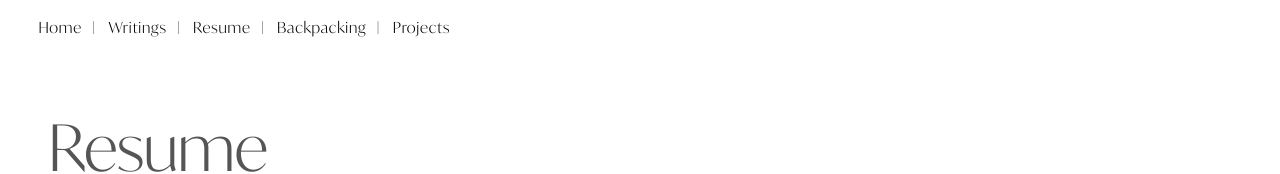
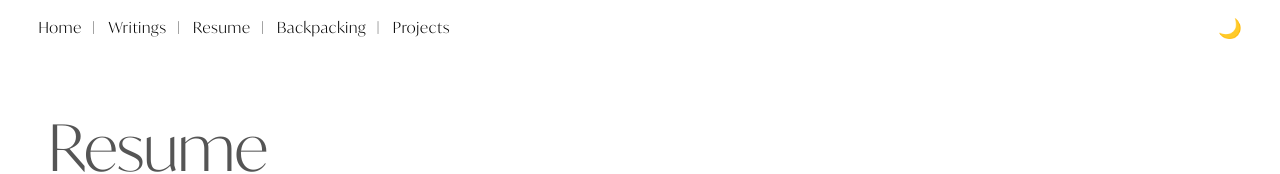
Before and after one commit to roshanibankar/iPortfolio, a React (Vite) app: page /resume in a window 1280 px wide. Shown: the top 174 px of the page. Built offline with nearby package versions, Linux system fonts and the light colour scheme; the HTML template or start-up script is replaced by a standard one.

Commit message:
dark mode

```diff
--- a/src/App.tsx
+++ b/src/App.tsx
@@ -1,28 +1,43 @@
 import './index.css'
-import { Routes, Route } from 'react-router-dom';
-import Home from './pages/Home';
-import Projects from './pages/Projects';
-import Backpacking from './pages/Backpacking';
-import Resume from './pages/Resume';
-import Writings from './pages/Writings';
-import WritingPage from "./pages/WritingPage";
-import Navbar from './components/Navbar';
+import { Routes, Route } from 'react-router-dom'
+import { useState, useEffect } from 'react'
+
+import Home from './pages/Home'
+import Projects from './pages/Projects'
+import Backpacking from './pages/Backpacking'
+import Resume from './pages/Resume'
+import Writings from './pages/Writings'
+import WritingPage from "./pages/WritingPage"
+import Navbar from './components/Navbar'
 
 function App() {
+
+  const [darkMode, setDarkMode] = useState(
+    window.matchMedia("(prefers-color-scheme: dark)").matches
+  )
+
+  useEffect(() => {
+    if (darkMode) {
+      document.body.classList.add("dark-mode")
+    } else {
+      document.body.classList.remove("dark-mode")
+    }
+  }, [darkMode])
+
   return (
     <>
-      <Navbar />
+      <Navbar toggleDarkMode={() => setDarkMode(!darkMode)} darkMode={darkMode} />
+
       <Routes>
         <Route path="/" element={<Home />} />
         <Route path="/projects" element={<Projects />} />
         <Route path="/backpacking" element={<Backpacking />} />
         <Route path="/resume" element={<Resume />} />
         <Route path="/writings" element={<Writings />} />
-        {/* Dynamic route for each writing */}
         <Route path="/writings/:slug" element={<WritingPage />} />
       </Routes>
     </>
-  );
+  )
 }
 
-export default App;
+export default App
--- a/src/components/Navbar.tsx
+++ b/src/components/Navbar.tsx
@@ -1,14 +1,21 @@
-import { useState } from "react";
-import { Link } from "react-router-dom";
-import "../index.css";
+import { useState } from "react"
+import { Link } from "react-router-dom"
+import "../index.css"
 
-export default function Navbar() {
-  const [menuOpen, setMenuOpen] = useState(false);
+type Props = {
+  toggleDarkMode: () => void
+  darkMode: boolean
+}
 
-  const toggleMenu = () => setMenuOpen(!menuOpen);
+export default function Navbar({ toggleDarkMode, darkMode }: Props) {
+
+  const [menuOpen, setMenuOpen] = useState(false)
+
+  const toggleMenu = () => setMenuOpen(!menuOpen)
 
   return (
     <header className="navbar">
+
       {/* Links */}
       <nav className={`nav-links ${menuOpen ? "active" : ""}`}>
         <Link to="/" onClick={() => setMenuOpen(false)}>Home</Link>
@@ -18,10 +25,21 @@ export default function Navbar() {
         <Link to="/projects" onClick={() => setMenuOpen(false)}>Projects</Link>
       </nav>
 
-      {/* Hamburger for mobile */}
-      <div className="menu-toggle" onClick={toggleMenu}>
-        {menuOpen ? "×" : "☰"}
+      {/* Right side controls */}
+      <div style={{ display: "flex", alignItems: "center", gap: "1rem" }}>
+
+        {/* Dark mode toggle */}
+        <button className="dark-toggle" onClick={toggleDarkMode}>
+          {darkMode ? "☀️" : "🌙"}
+        </button>
+
+        {/* Hamburger menu */}
+        <div className="menu-toggle" onClick={toggleMenu}>
+          {menuOpen ? "×" : "☰"}
+        </div>
+
       </div>
+
     </header>
-  );
+  )
 }
--- a/src/index.css
+++ b/src/index.css
@@ -17,23 +17,41 @@ html, body, #root {
 
 }
 
-
-
 .footer-wave {
   width: 100%;
   line-height: 0;
   margin: 0;
   padding: 0;
   margin-top: -290px;
-
 }
-
 
 .footer-wave img {
   display: block;
   width: 100%;
   height: auto;
 }
+
+/* Tablet */
+@media (max-width: 1024px) {
+  .footer-wave {
+    margin-top: -200px;
+  }
+}
+
+/* Mobile */
+@media (max-width: 768px) {
+  .footer-wave {
+    margin-top: -140px;
+  }
+}
+
+/* Small phones */
+@media (max-width: 480px) {
+  .footer-wave {
+    margin-top: -80px;
+  }
+}
+
 /*----------------------------------------------------------*/
 
 
@@ -1137,3 +1155,82 @@ body {
     font-size: 14px;
   }
 }
+
+
+/* ============================= */
+/* DARK MODE */
+/* ============================= */
+
+body {
+  transition: background 0.3s ease, color 0.3s ease;
+}
+
+body.dark-mode {
+  background: #0f1115;
+  color: #e5e5e5;
+}
+
+/* Navbar links */
+body.dark-mode .nav-links a {
+  color: #e5e5e5;
+}
+
+body.dark-mode .nav-links a:not(:last-child)::after {
+  color: #e5e5e5;
+}
+
+/* Text sections */
+body.dark-mode .body-left p,
+body.dark-mode .body-right p,
+body.dark-mode .resume-item p,
+body.dark-mode .writing-page {
+  color: #cfcfcf;
+}
+
+/* Links */
+body.dark-mode a {
+  color: #6fa8ff;
+}
+
+/* Headings */
+body.dark-mode .writing-page h1,
+body.dark-mode .writing-page h2,
+body.dark-mode .writing-page h3 {
+  color: #6fa8ff;
+}
+
+/* Code blocks */
+body.dark-mode .writing-page pre {
+  background: #1c1f26;
+}
+
+body.dark-mode .writing-page code {
+  background: #2a2d36;
+}
+
+/* Orbits */
+body.dark-mode .orbit {
+  border-color: rgba(255,255,255,0.15);
+}
+
+body.dark-mode .planet {
+  border: 2px solid #fff;
+}
+
+/* Resume */
+body.dark-mode .resume-heading {
+  color: #ddd;
+}
+
+body.dark-mode .resume-section-title {
+  color: #ccc;
+}
+
+/* Buttons */
+.dark-toggle {
+  background: none;
+  border: none;
+  font-size: 1.2rem;
+  cursor: pointer;
+  color: inherit;
+}
```
